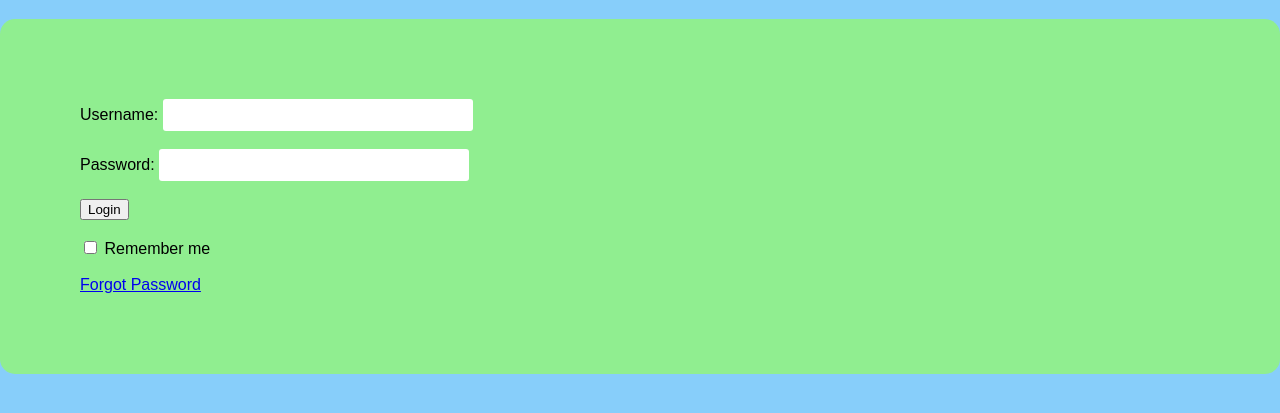
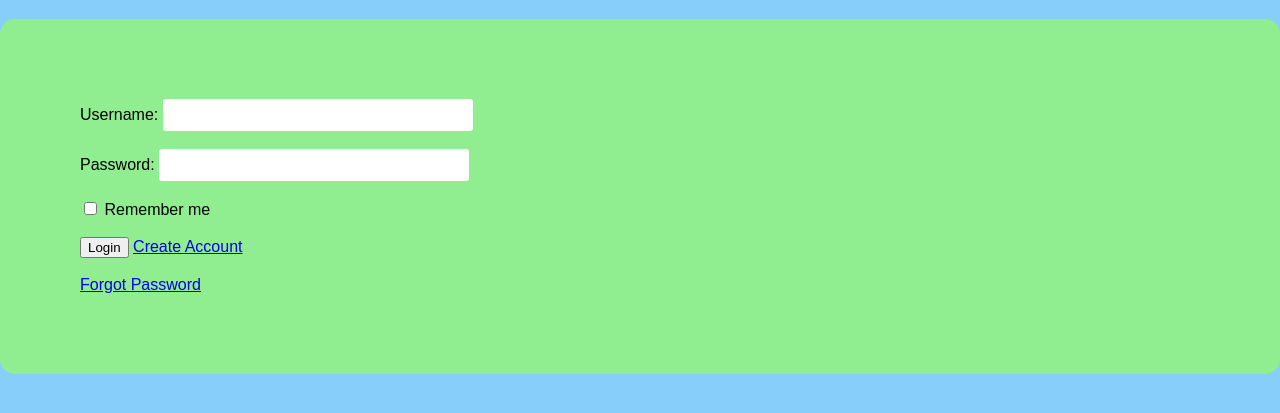
Before and after one commit to lbarua00/Build-1---Group-3, a plain HTML site: page index.html in a window 1280 px wide. Shown: the part 101-514 px from the top of the page. Drawn offline with Linux system fonts and the light colour scheme.

Commit message:
Update index.html

```diff
--- a/index.html
+++ b/index.html
@@ -25,12 +25,13 @@
                 <label>Password: </label>
                 <input type="password" name="password" id="password" required><br><br>
 
-                <!--Login button-->
-                <input type="button" name="log" id="log" value="Login"><br><br>
-
                 <!-- Option to remember user for next login -->
                 <input type="checkbox" id="chkbox">
                 <span>Remember me</span><br><br>
+
+                <!--Login button-->
+                <input type="button" name="log" id="log" value="Login">
+                <a href="createacc">Create Account</a><br><br>
 
                 <!-- Option to forget password -->
                 <a href="forgotpass">Forgot Password</a>
```
